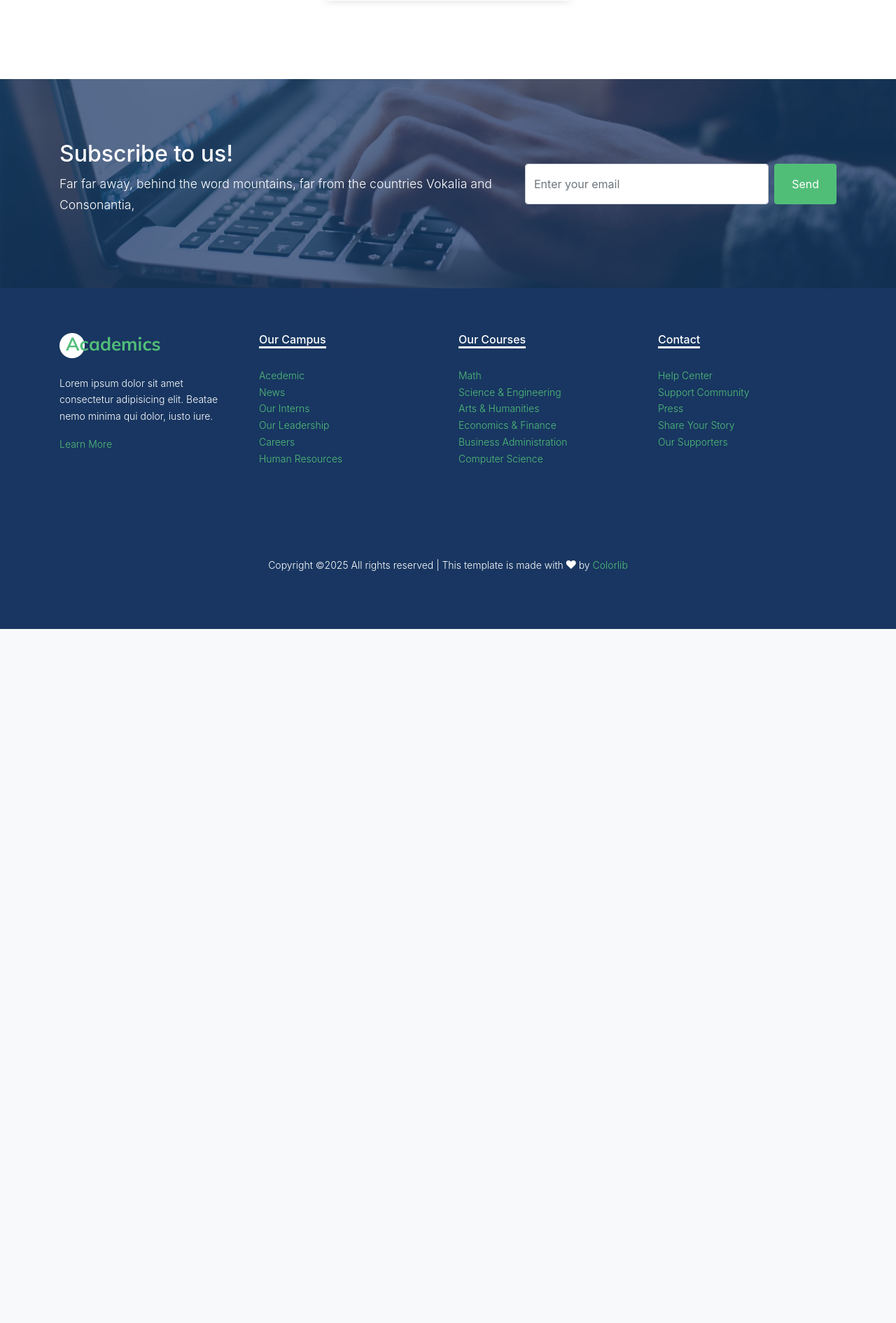
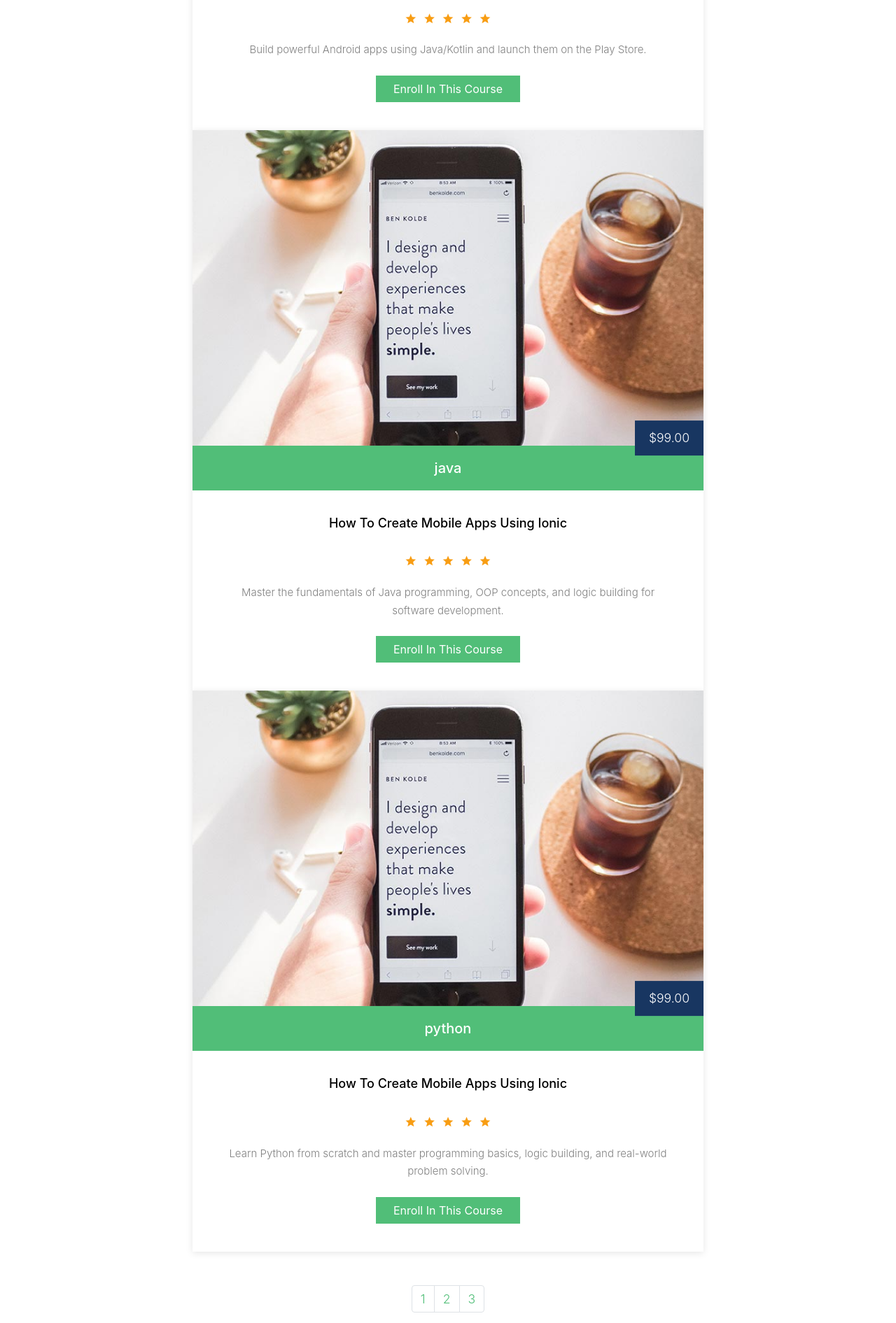
Before and after one commit to ghumaliyashruti2-lgtm/Django, a Django app: page /courses/ in a window 1280 px wide. Shown: the part 1189-3080 px from the top of the page at 70% size. Before the commit the page ends 2088 px from the top, so only its background shows below. Run offline with Django 5.2, Linux system fonts and the light colour scheme; data comes from the database, SQL or seed files in the repository; some libraries are stand-ins or nearby versions; some web fonts are replaced.

Commit message:
add one command in view file :- from django.core.peginator import peginator

```diff
--- a/programs/templates/courses.html
+++ b/programs/templates/courses.html
@@ -24,7 +24,7 @@
 
 
         <div class="container">
-            <div class="row align-items-center">
+            <div class="row mb-5 justify-content-center text-center">
                 <div class="col-lg-8" style="margin-top : 50px; margin-bottom : -50px;">
                   <form method="get" action="" class="d-flex">
                   <input type="text" class="rounded form-control mr-2 py-3" placeholder="Search" name="search">
@@ -37,9 +37,9 @@
 
     <div class="site-section">
         <div class="container">
-            <div class="row">
+            <div class="row mb-5 justify-content-center text-center">
                 {% for n in courses_datas %}
-                    <div class="col-lg-4 col-md-6 mb-4">
+                    <div class="col-lg-8">
                         <div class="course-1-item">
                             <figure class="thumnail">
                             <a href="course-single.html"><img src="/static/images/course_1.jpg" alt="Image" class="img-fluid"></a>
@@ -66,6 +66,31 @@
                     </div>
                 {% endfor %}
             </div>
+            <nav aria-label="..." class="row mb-5 justify-content-center text-center">
+                <ul class="pagination">
+
+                  {% if courses_datas.has_previous %}
+                  <li class="page-item ">
+                    <a class="page-link" href="/courses/?page=1" tabindex="-1">first</a>
+                  </li>
+                  <li class="page-item ">
+                    <a class="page-link" href="/courses/?page={{courses_datas.previous_page_number}}" tabindex="-1">Previous</a>
+                  </li>
+                  {% endif %}
+
+                  <li class="page-item"><a class="page-link" href="/courses/?page=1">1</a></li>
+                  <li class="page-item ">
+                    <a class="page-link" href="/courses/?page=2">2 <span class="sr-only">(current)</span></a>
+                  </li>
+                  <li class="page-item"><a class="page-link" href="/courses/?page=3">3</a></li>
+
+                  {% if courses_datas.has_next %}
+                  <li class="page-item">
+                    <a class="page-link" href="/courses/?page={{courses_datas.next_page_number}}">Next</a>
+                  </li>
+                   {% endif %}
+                </ul>
+            </nav>
         </div>
     </div>
 
```
